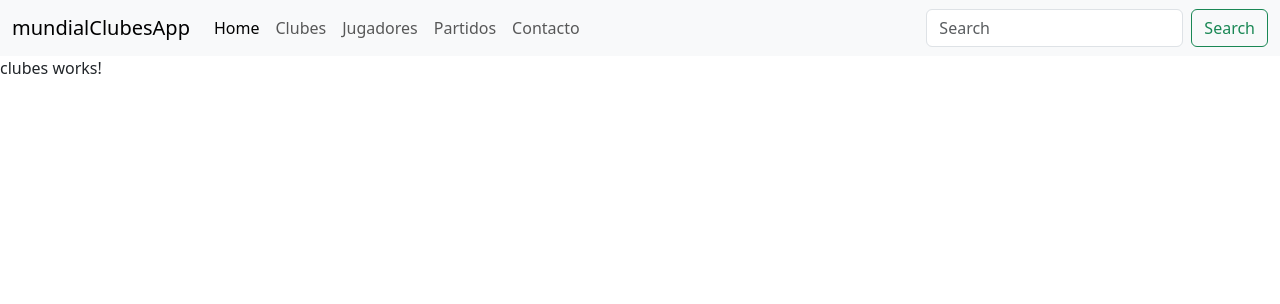
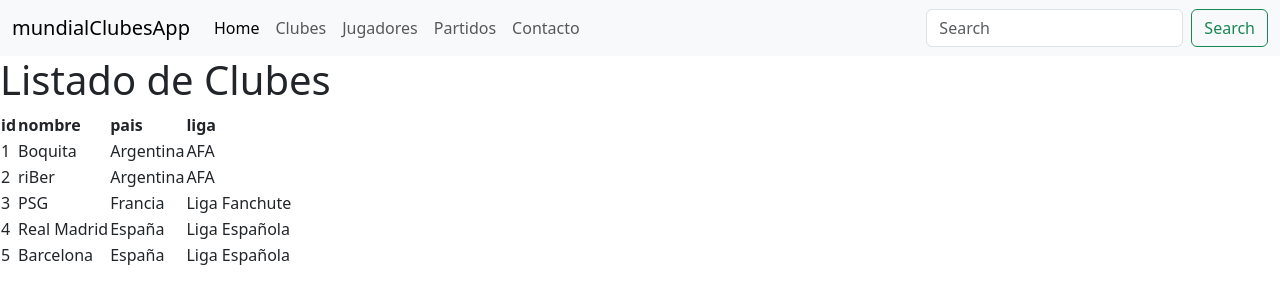
Before and after one commit to wallei/mundialClubesApp, an Angular app in the folder mundialClubesApp/: page /clubes in a window 1280 px wide. Shown: the top 304 px of the page. Built offline with nearby package versions, Linux system fonts and the light colour scheme.

Commit message:
va flama, se agrego club del mock

```diff
--- a/mundialClubesApp/src/app/componentes/clubes/clubes.component.html
+++ b/mundialClubesApp/src/app/componentes/clubes/clubes.component.html
@@ -1 +1,22 @@
-<p>clubes works!</p>
+<h1>Listado de Clubes</h1>
+
+<table>
+    <thead>
+        <tr>
+            <th>id</th>
+            <th>nombre</th>
+            <th>pais</th>
+            <th>liga</th>
+        </tr>
+    </thead>
+    <tbody>
+        @for (club of listaDeClubes; track club.id) {
+            <tr>
+                <td>{{ club.id }}</td>
+                <td>{{ club.nombre }}</td>
+                <td>{{ club.pais }}</td>
+                <td>{{ club.liga }}</td>
+            </tr>
+        }
+    </tbody>
+</table>
--- a/mundialClubesApp/src/app/componentes/clubes/clubes.component.ts
+++ b/mundialClubesApp/src/app/componentes/clubes/clubes.component.ts
@@ -1,4 +1,7 @@
 import { Component } from '@angular/core';
+import { listaClubes } from './clubes.mocks';
+
+// import listaProductos
 
 @Component({
   selector: 'app-clubes',
@@ -8,4 +11,9 @@ import { Component } from '@angular/core';
 })
 export class ClubesComponent {
 
+  //propiedad mia del componente para guardar lo que importe
+ // listaDeProductos= listaProductos
+  listaDeClubes = listaClubes
+
+
 }
--- /dev/null
+++ b/mundialClubesApp/src/app/componentes/clubes/clubes.mocks.ts
@@ -0,0 +1,15 @@
+export const listaClubes:Club[] =  [
+  { id: 1, nombre: 'Boquita', pais: 'Argentina', liga: 'AFA' },
+  { id: 2, nombre: 'riBer', pais: 'Argentina', liga: 'AFA' },
+  { id: 3, nombre: 'PSG', pais: 'Francia', liga: 'Liga Fanchute' },
+  { id: 4, nombre: 'Real Madrid', pais: 'España', liga: 'Liga Española' },
+  { id: 5, nombre: 'Barcelona', pais: 'España', liga: 'Liga Española' }
+];
+
+
+export interface Club {
+  id: number;
+  nombre: string;
+  pais: string;
+  liga: string;
+}
```
